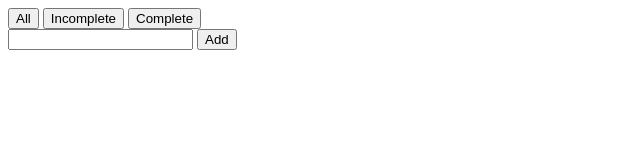
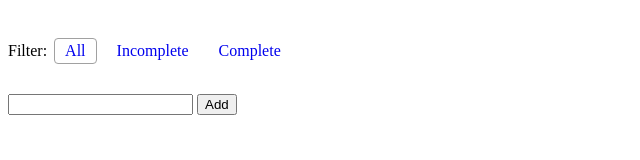
Before and after one commit to buildspeakers/tickticktick, a plain HTML site: page index.html in a window 1280 px wide. Shown: the whole page, without its empty margins (0-640 px from the left). Drawn offline with Linux system fonts and the light colour scheme.

Commit message:
added filter button styles

```diff
--- a/css/app.css
+++ b/css/app.css
@@ -1,3 +1,7 @@
+* {
+  outline: none;
+}
+
 ul {
   list-style-type: none;
   padding: 0;
@@ -9,6 +13,26 @@ li {
   padding: 10px;
   margin: 20px 0;
 }
+
+.todo-filter {
+  padding: 30px 0;
+}
+
+
+/* Filter buttons */
+.filter__button {
+  display: inline-block;
+  text-decoration: none;
+  padding: 3px 10px;
+  margin: 0 3px;
+  border-radius: 4px;
+}
+
+.filter__button--active {
+  border: 1px solid #a1a1a1;
+}
+
+
 
 .todo-item__checkbox {
   margin-right: 15px;
--- a/index.html
+++ b/index.html
@@ -11,9 +11,10 @@
 </head>
 <body>
     <section class="todo-filter">
-        <button class="todo-filter__all active">All</button>
-        <button class="todo-filter__Incomplete">Incomplete</button>
-        <button class="todo-filter__complete">Complete</button>
+        <span>Filter: </span>
+        <a href="#" class="filter__all filter__button filter__button--active">All</a>
+        <a href="#" class="filter__Incomplete filter__button">Incomplete</a>
+        <a href="#" class="filter__complete filter__button">Complete</a>
     </section>
     <section class="todo-add">
         <input class="todo-add__input" type="text">
```
Lines whose indentation alone changed are shown as unchanged.
